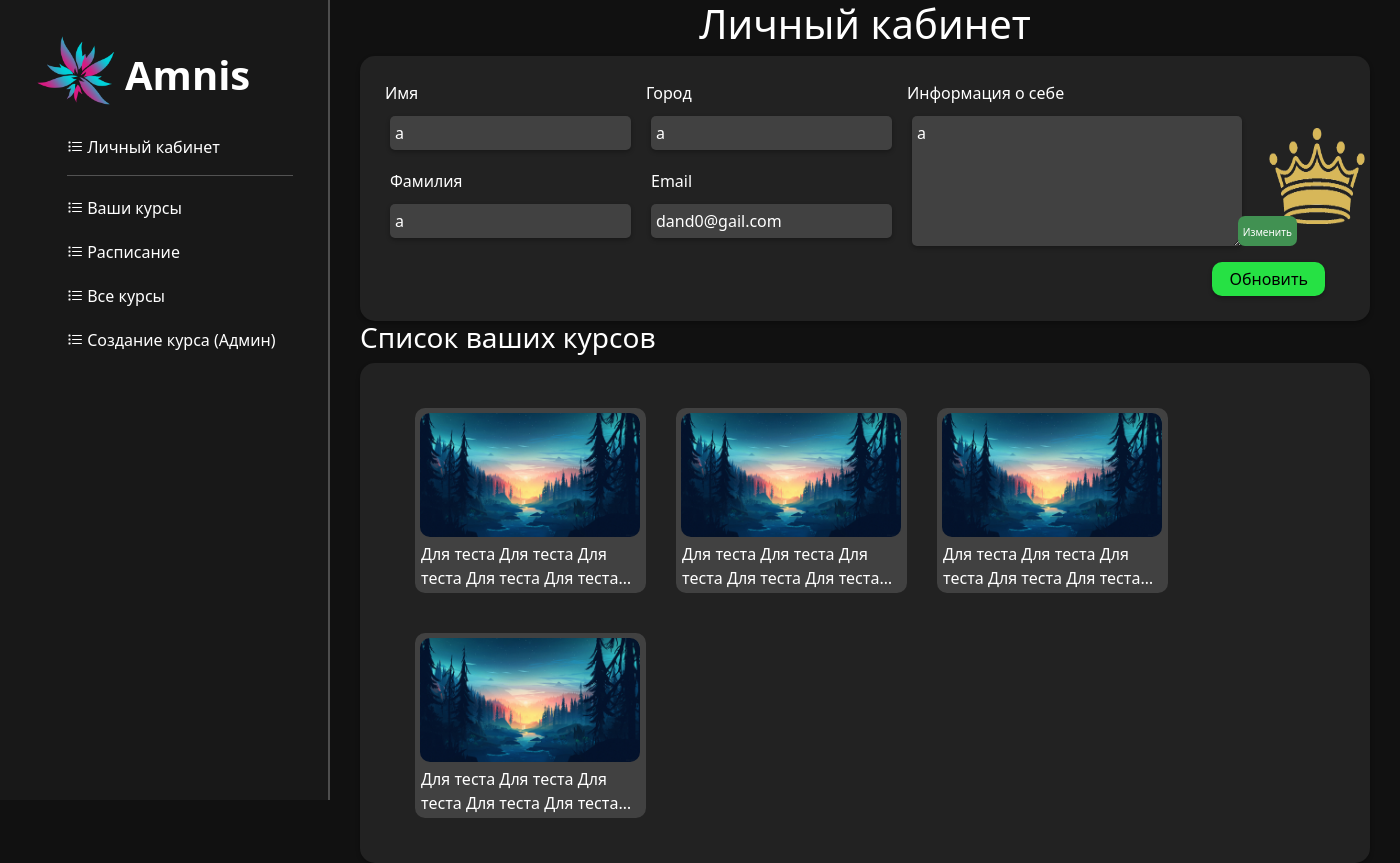
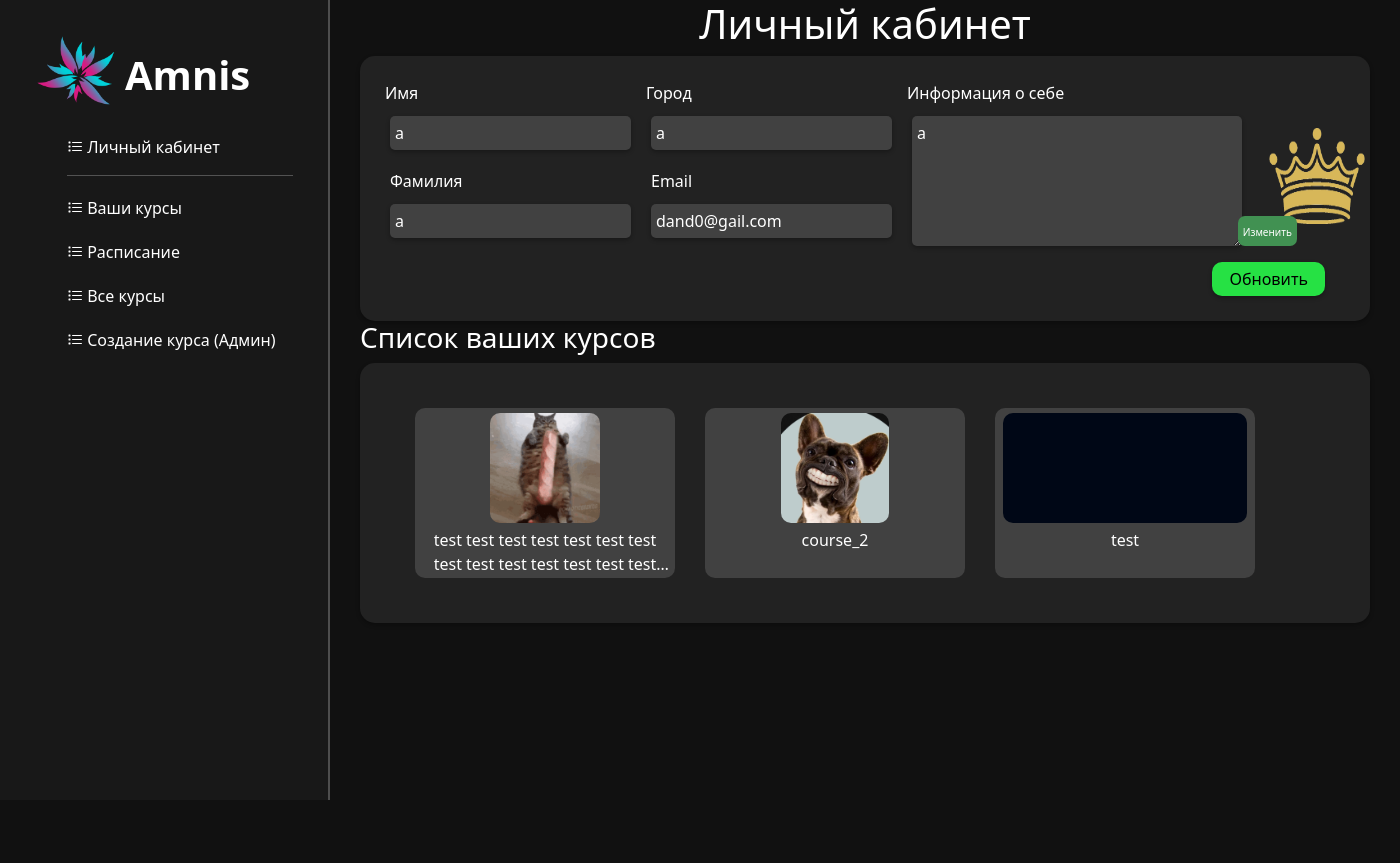
Before and after one commit to UniversityJointProjects/E-cousesSite, a Django app: page /profile in a window 1400 px wide. After the commit the page ends 800 px from the top, so only its background shows below. Run offline with Django 4.2, Linux system fonts and the light colour scheme; a user stored in the database is signed in; data comes from the database, SQL or seed files in the repository; both versions use the stored data as it was after the commit; some libraries are stand-ins or nearby versions.

Commit message:
added courses in profile

```diff
--- a/config/main/models.py
+++ b/config/main/models.py
@@ -190,6 +190,7 @@ class ProfileInfo(models.Model):
     email = models.EmailField("Email", max_length=50)
     bio = models.CharField("Bio", max_length=300)
     avatar = models.ImageField("Avatar", upload_to='avatars')
+    course = models.ManyToManyField(Course)
 
     def __str__(self):
         return self.login + " _"
--- a/config/main/static/main/css/profile.css
+++ b/config/main/static/main/css/profile.css
@@ -142,26 +142,31 @@
 
 .course_info {
     display: -webkit-box;
-    -webkit-line-clamp: 3;
+    -webkit-line-clamp: 2;
     -webkit-box-orient: vertical;
     overflow: hidden;
     text-overflow: ellipsis;
     background: var(--semi-darkgrey-color);
     border-radius: 10px;
-    width: 231px;
-    height: 185px;
+    width: 260px;
     margin-left: 30px;
     margin-top: 20px;
     margin-bottom: 20px;
 }
 
+.div_course_image {
+    display: flex;
+    justify-content: center;
+}
+
 .course_image {
     border-radius: 10px;
-    height: 124px;
+    height: 110px;
     margin: 5px;
 }
 
 .course_text {
+    text-align: center;
     margin-left: 6px;
     margin-right: 6px;
 }
--- a/config/main/templates/main/profile.html
+++ b/config/main/templates/main/profile.html
@@ -68,26 +68,16 @@
 
         <div class="common_form down_container">
 
+            {% for c in course %}
             <div class="course_info">
-                <img class="course_image" src="media/course/1920_1080.jpg" alt="">
-                <p class="course_text">Для теста Для теста Для теста Для теста Для теста Для теста Для теста</p>
+                <a href="/course/{{c.id}}" style=" text-decoration: none; color: white;">
+                <div style="height: 170px;">
+                    <div class="div_course_image"><img class="course_image" src="{{c.course_image.url}}" alt=""></div>
+                    <p class="course_text">{{c.title}}</p>
+                </div>
+                </a>
             </div>
-
-            <div class="course_info">
-                <img class="course_image" src="media/course/1920_1080.jpg" alt="">
-                <p class="course_text">Для теста Для теста Для теста Для теста Для теста Для теста Для теста</p>
-            </div>
-
-            <div class="course_info">
-                <img class="course_image" src="media/course/1920_1080.jpg" alt="">
-                <p class="course_text">Для теста Для теста Для теста Для теста Для теста Для теста Для теста</p>
-            </div>
-
-            <div class="course_info">
-                <img class="course_image" src="media/course/1920_1080.jpg" alt="">
-                <p class="course_text">Для теста Для теста Для теста Для теста Для теста Для теста Для теста</p>
-            </div>
-
+            {% endfor %}
 
 
         </div>
--- a/config/main/views.py
+++ b/config/main/views.py
@@ -141,6 +141,9 @@ def profile(request):
 
     model = ProfileInfo.objects.filter(login=user)[0]
 
+    print(model.course.all()[0].date)
+    courses = model.course.all()
+
     if request.method == 'POST':
         form = ProfileInfoForm(request.POST, request.FILES)
         form_without_avatar = ProfileInfoFormWithoutAvatar(request.POST)
@@ -168,7 +171,8 @@ def profile(request):
                                                  'email': model.email,
                                                  'bio': model.bio,
                                                  'avatar': model.avatar,
-                                                 'form': form})
+                                                 'form': form,
+                                                 'course': courses})
 
 
 def course_view(request, course_id):
```
Also changed, not shown: config/db.sqlite3, config/main/migrations/0002_profileinfo_course.py (added), config/media/avatars/pngegg_1.png (added), config/media/photo_files/back.png (added), config/media/photo_files/sobaka.jpg (added).
